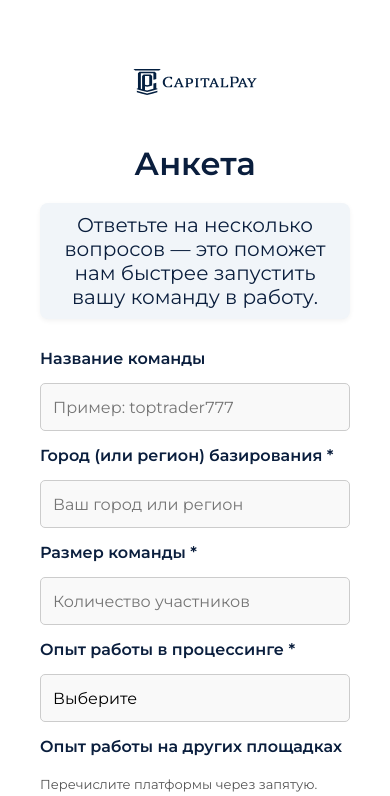
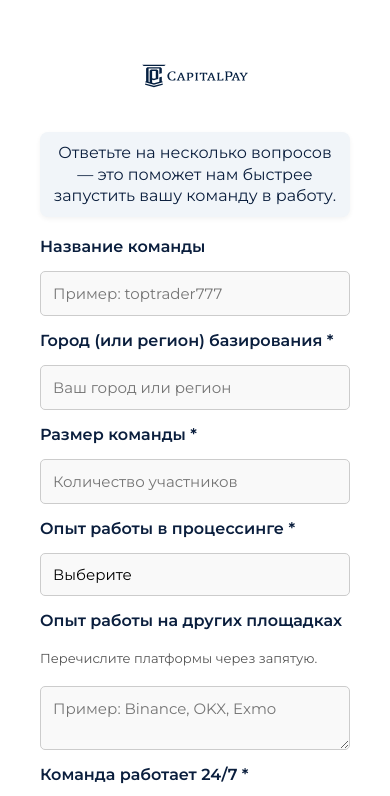
Before and after one commit to alexdmitrievi/capitalpay-landing, a plain HTML site: page index.html in a window 390 px wide. Shown: the top 796 px of the page. Drawn offline with Linux system fonts and the light colour scheme.

Commit message:
Update index.html 11

```diff
--- a/index.html
+++ b/index.html
@@ -3,7 +3,7 @@
 <head>
   <meta charset="UTF-8">
   <meta name="viewport" content="width=device-width, initial-scale=1.0">
-  <title>Анкета CapitalPay</title>
+  <title>CapitalPay</title>
   <link href="https://fonts.googleapis.com/css2?family=Montserrat:wght@400;600&display=swap" rel="stylesheet">
   <style>
     body {
@@ -29,21 +29,18 @@
       display: block;
       margin: 0 auto;
     }
-    h1 {
-      font-weight: 600;
-      text-align: center;
-      margin: 20px 0 10px 0;
-    }
     p.subtitle {
       text-align: center;
-      font-size: 20px;
+      font-size: 18px;
       font-weight: 500;
       color: #0A1E3D;
       background-color: #f1f5f9;
-      padding: 10px;
+      padding: 12px 16px;
       border-radius: 8px;
-      margin-bottom: 30px;
+      margin-top: 10px;
+      margin-bottom: 25px;
       box-shadow: 0px 2px 5px rgba(0, 0, 0, 0.05);
+      line-height: 1.4;
     }
     form {
       display: flex;
@@ -68,7 +65,6 @@
       background-color: #f9f9f9;
       width: 100%;
       box-sizing: border-box;
-      height: 48px;
     }
     select {
       padding-right: 30px;
@@ -77,8 +73,9 @@
       -moz-appearance: none;
     }
     textarea {
-      resize: none;
-      height: 48px;
+      resize: vertical;
+      min-height: 48px;
+      max-height: 300px;
     }
     .hidden {
       display: none;
@@ -109,7 +106,20 @@
     }
     @media (max-width: 600px) {
       header img {
-        width: 280px;
+        width: 240px;
+      }
+      p.subtitle {
+        font-size: 16px;
+        padding: 10px 12px;
+        margin-top: 8px;
+        margin-bottom: 20px;
+        line-height: 1.35;
+      }
+      input, select, textarea {
+        font-size: 15px;
+      }
+      .submit-btn {
+        font-size: 16px;
       }
     }
   </style>
@@ -121,7 +131,6 @@
     <img src="logo_final_clean.svg" alt="CapitalPay">
   </header>
 
-  <h1>Анкета</h1>
   <p class="subtitle">Ответьте на несколько вопросов — это поможет нам быстрее запустить вашу команду в работу.</p>
 
   <form>
```
